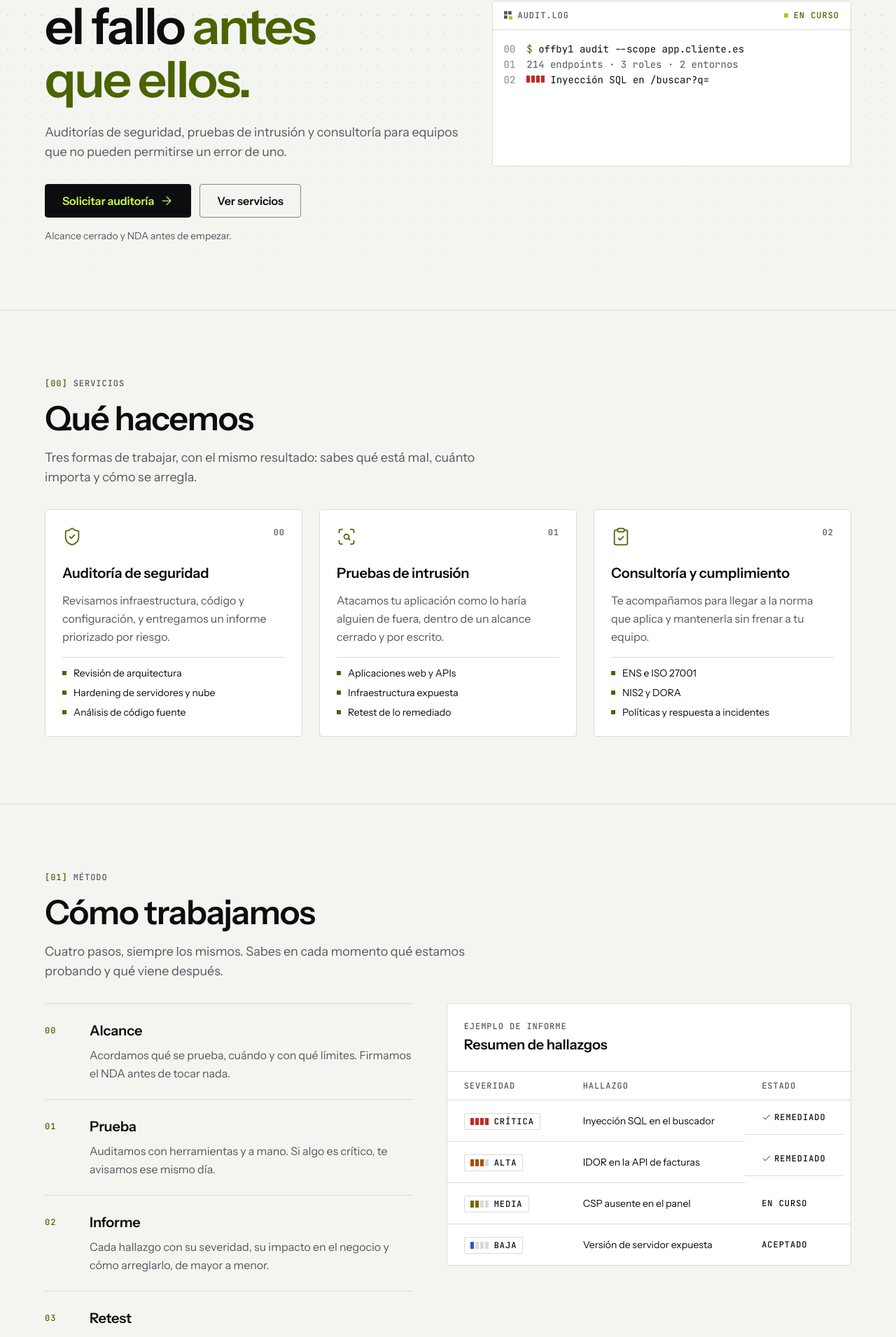
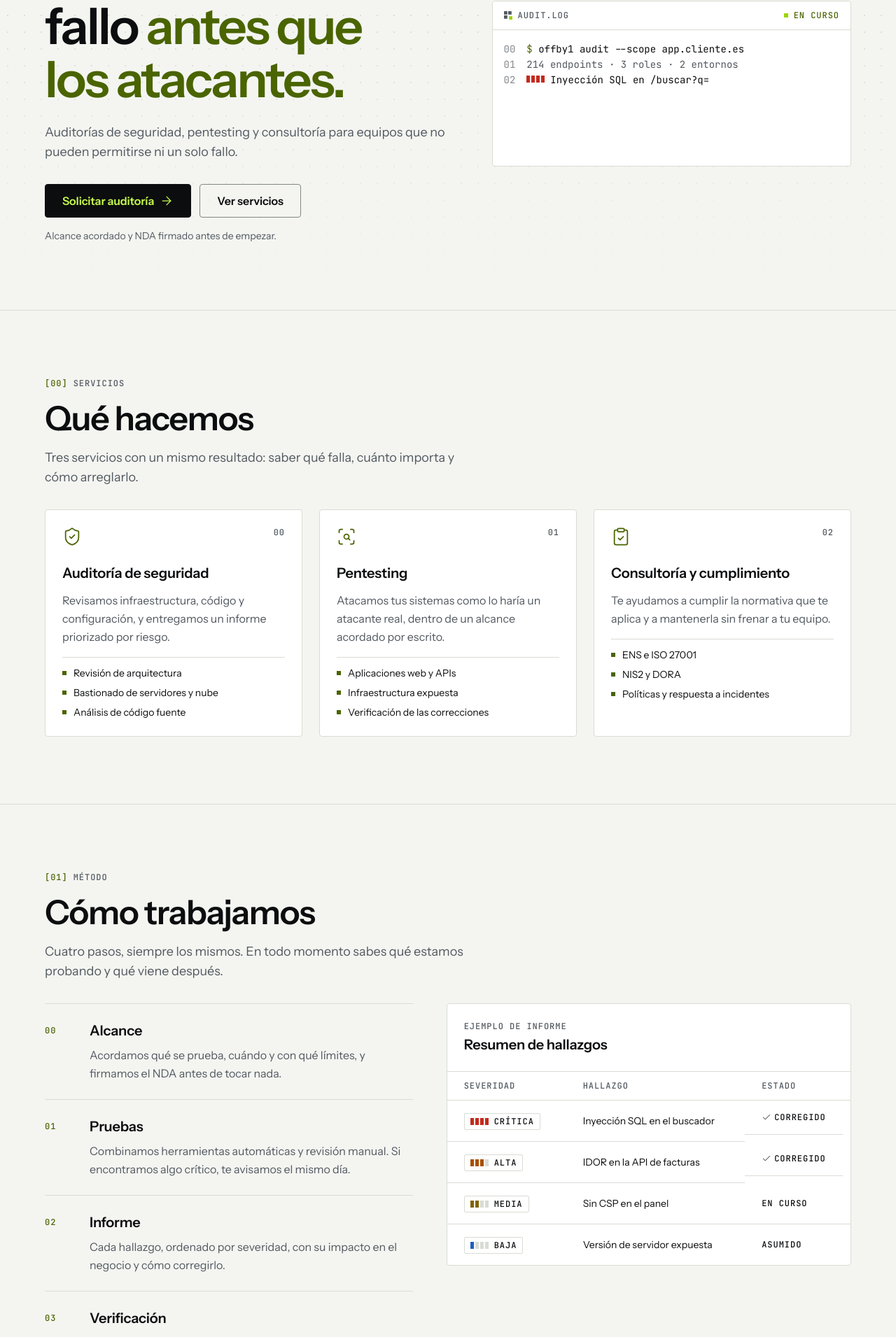
Before and after one commit to 0xc0-homelab/offby1.cc, a Next.js app: page / in a window 1280 px wide. Shown: the part 270-2181 px from the top of the page at 70% size. Built offline with nearby package versions, Linux system fonts and the light colour scheme.

Commit message:
docs: rewrite the spanish copy so it reads natural

```diff
--- a/src/content/es.ts
+++ b/src/content/es.ts
@@ -8,7 +8,7 @@ export const es: Content = {
   meta: {
     title: "offby1 — Auditoría y consultoría de ciberseguridad",
     description:
-      "Auditorías de seguridad, pruebas de intrusión y consultoría para equipos que no pueden permitirse un error de uno.",
+      "Auditorías de seguridad, pentesting y consultoría para equipos que no pueden permitirse ni un solo fallo.",
   },
   nav: {
     links: [
@@ -17,15 +17,15 @@ export const es: Content = {
       { label: "Contacto", href: "#contacto" },
     ],
     cta: { label: "Solicitar auditoría", href: "#contacto" },
-    theme: { label: "Tema", system: "Como el sistema", light: "Claro", dark: "Oscuro" },
+    theme: { label: "Tema", system: "Según el sistema", light: "Claro", dark: "Oscuro" },
   },
   hero: {
     eyebrow: "Auditoría y consultoría de ciberseguridad",
-    title: ["Encontramos el fallo ", "antes que ellos."],
-    lede: "Auditorías de seguridad, pruebas de intrusión y consultoría para equipos que no pueden permitirse un error de uno.",
+    title: ["Encontramos el fallo ", "antes que los atacantes."],
+    lede: "Auditorías de seguridad, pentesting y consultoría para equipos que no pueden permitirse ni un solo fallo.",
     primary: { label: "Solicitar auditoría", href: "#contacto" },
     secondary: { label: "Ver servicios", href: "#servicios" },
-    note: "Alcance cerrado y NDA antes de empezar.",
+    note: "Alcance acordado y NDA firmado antes de empezar.",
     terminal: {
       title: "audit.log",
       status: "En curso",
@@ -35,7 +35,7 @@ export const es: Content = {
         { kind: "out", text: "214 endpoints · 3 roles · 2 entornos" },
         { kind: "finding", level: "critical", text: "Inyección SQL en /buscar?q=" },
         { kind: "finding", level: "high", text: "IDOR en /api/v2/facturas/{id}" },
-        { kind: "finding", level: "medium", text: "CSP ausente en /panel" },
+        { kind: "finding", level: "medium", text: "Sin CSP en /panel" },
         { kind: "finding", level: "low", text: "Versión de servidor expuesta" },
         { kind: "ok", text: "informe priorizado · 4 hallazgos" },
       ],
@@ -45,24 +45,24 @@ export const es: Content = {
     id: "servicios",
     eyebrow: "Servicios",
     title: "Qué hacemos",
-    lede: "Tres formas de trabajar, con el mismo resultado: sabes qué está mal, cuánto importa y cómo se arregla.",
+    lede: "Tres servicios con un mismo resultado: saber qué falla, cuánto importa y cómo arreglarlo.",
     cards: [
       {
         icon: "shield-check",
         title: "Auditoría de seguridad",
         description: "Revisamos infraestructura, código y configuración, y entregamos un informe priorizado por riesgo.",
-        items: ["Revisión de arquitectura", "Hardening de servidores y nube", "Análisis de código fuente"],
+        items: ["Revisión de arquitectura", "Bastionado de servidores y nube", "Análisis de código fuente"],
       },
       {
         icon: "scan-search",
-        title: "Pruebas de intrusión",
-        description: "Atacamos tu aplicación como lo haría alguien de fuera, dentro de un alcance cerrado y por escrito.",
-        items: ["Aplicaciones web y APIs", "Infraestructura expuesta", "Retest de lo remediado"],
+        title: "Pentesting",
+        description: "Atacamos tus sistemas como lo haría un atacante real, dentro de un alcance acordado por escrito.",
+        items: ["Aplicaciones web y APIs", "Infraestructura expuesta", "Verificación de las correcciones"],
       },
       {
         icon: "clipboard-check",
         title: "Consultoría y cumplimiento",
-        description: "Te acompañamos para llegar a la norma que aplica y mantenerla sin frenar a tu equipo.",
+        description: "Te ayudamos a cumplir la normativa que te aplica y a mantenerla sin frenar a tu equipo.",
         items: ["ENS e ISO 27001", "NIS2 y DORA", "Políticas y respuesta a incidentes"],
       },
     ],
@@ -71,22 +71,22 @@ export const es: Content = {
     id: "metodo",
     eyebrow: "Método",
     title: "Cómo trabajamos",
-    lede: "Cuatro pasos, siempre los mismos. Sabes en cada momento qué estamos probando y qué viene después.",
+    lede: "Cuatro pasos, siempre los mismos. En todo momento sabes qué estamos probando y qué viene después.",
     steps: [
-      { title: "Alcance", body: "Acordamos qué se prueba, cuándo y con qué límites. Firmamos el NDA antes de tocar nada." },
-      { title: "Prueba", body: "Auditamos con herramientas y a mano. Si algo es crítico, te avisamos ese mismo día." },
-      { title: "Informe", body: "Cada hallazgo con su severidad, su impacto en el negocio y cómo arreglarlo, de mayor a menor." },
-      { title: "Retest", body: "Cuando lo hayas corregido, volvemos a probarlo y lo marcamos como remediado." },
+      { title: "Alcance", body: "Acordamos qué se prueba, cuándo y con qué límites, y firmamos el NDA antes de tocar nada." },
+      { title: "Pruebas", body: "Combinamos herramientas automáticas y revisión manual. Si encontramos algo crítico, te avisamos el mismo día." },
+      { title: "Informe", body: "Cada hallazgo, ordenado por severidad, con su impacto en el negocio y cómo corregirlo." },
+      { title: "Verificación", body: "Cuando lo corrijas, volvemos a probarlo y confirmamos que está resuelto." },
     ],
     report: {
       label: "Ejemplo de informe",
       title: "Resumen de hallazgos",
       columns: ["Severidad", "Hallazgo", "Estado"],
       findings: [
-        { level: "critical", title: "Inyección SQL en el buscador", status: "Remediado", remediated: true },
-        { level: "high", title: "IDOR en la API de facturas", status: "Remediado", remediated: true },
-        { level: "medium", title: "CSP ausente en el panel", status: "En curso" },
-        { level: "low", title: "Versión de servidor expuesta", status: "Aceptado" },
+        { level: "critical", title: "Inyección SQL en el buscador", status: "Corregido", remediated: true },
+        { level: "high", title: "IDOR en la API de facturas", status: "Corregido", remediated: true },
+        { level: "medium", title: "Sin CSP en el panel", status: "En curso" },
+        { level: "low", title: "Versión de servidor expuesta", status: "Asumido" },
       ],
     },
   },
@@ -94,7 +94,7 @@ export const es: Content = {
     id: "contacto",
     eyebrow: "Contacto",
     title: "Cuéntanos qué necesitas",
-    lede: "Te respondemos con una propuesta de alcance y un plazo. Sin compromiso y sin llamadas de venta.",
+    lede: "Te respondemos con una propuesta de alcance y plazos. Sin compromiso y sin llamadas comerciales.",
     form: {
       name: "Nombre",
       email: "Email corporativo",
@@ -102,15 +102,15 @@ export const es: Content = {
       company: "Empresa",
       need: "¿Qué necesitas?",
       pick: "Elige una opción",
-      options: ["Auditoría de seguridad", "Pruebas de intrusión", "Consultoría y cumplimiento", "Informar de un fallo de seguridad", "Otra cosa"],
+      options: ["Auditoría de seguridad", "Pentesting", "Consultoría y cumplimiento", "Informar de un fallo de seguridad", "Otro"],
       message: "Cuéntanos el contexto",
-      messageHint: "Alcance aproximado, plazos, normativa que aplica. Nada confidencial todavía.",
+      messageHint: "Alcance aproximado, plazos y normativa aplicable. No incluyas nada confidencial todavía.",
       optional: "(opcional)",
       consent: ["Acepto la ", { label: "política de privacidad", href: "/privacidad/" }, " y que offby1 me contacte sobre esta solicitud."],
       submit: "Solicitar propuesta",
-      sending: "Enviando",
-      note: "Respondemos en menos de 24 horas laborables.",
-      sent: "Recibido. Te escribimos en menos de 24 horas laborables.",
+      sending: "Enviando…",
+      note: "Respondemos en un día laborable como máximo.",
+      sent: "Recibido. Te escribimos en un día laborable como máximo.",
       failed: "No hemos podido enviarlo. Inténtalo de nuevo en unos minutos.",
       errors: {
         required: "Este campo es obligatorio.",
@@ -121,13 +121,13 @@ export const es: Content = {
     },
   },
   footer: {
-    tagline: "Auditoría y consultoría de ciberseguridad para equipos que no pueden permitirse un error de uno.",
+    tagline: "Auditoría y consultoría de ciberseguridad para equipos que no pueden permitirse ni un solo fallo.",
     columns: [
       {
         title: "Servicios",
         links: [
           { label: "Auditoría de seguridad", href: "#servicios" },
-          { label: "Pruebas de intrusión", href: "#servicios" },
+          { label: "Pentesting", href: "#servicios" },
           { label: "Consultoría y cumplimiento", href: "#servicios" },
         ],
       },
@@ -176,7 +176,7 @@ export const es: Content = {
           {
             heading: "Qué es esta web",
             paragraphs: [
-              "offby1.cc presenta los servicios de auditoría de seguridad, pruebas de intrusión y consultoría de offby1, y permite pedir una propuesta a través del formulario de contacto. Usarla no supone ningún contrato: cada encargo se acuerda por escrito, con su alcance.",
+              "offby1.cc presenta los servicios de auditoría de seguridad, pentesting y consultoría de offby1, y permite pedir una propuesta a través del formulario de contacto. Usarla no supone ningún contrato: cada encargo se acuerda por escrito, con su alcance.",
             ],
           },
           {
@@ -215,7 +215,7 @@ export const es: Content = {
           {
             heading: "Qué datos tratamos",
             items: [
-              "Si usas el formulario de contacto: tu nombre y tu email y, si los indicas, tu empresa, el servicio que te interesa y el contexto que nos cuentes.",
+              "Si usas el formulario de contacto: tu nombre, tu email y, si los indicas, tu empresa, el servicio que te interesa y el contexto que nos cuentes.",
               "De cada visita: la dirección IP, la fecha y hora, la página pedida y el navegador, en los registros del servidor.",
             ],
           },
@@ -269,7 +269,7 @@ export const es: Content = {
           {
             heading: "Lo único que guarda tu navegador",
             paragraphs: [
-              "Si eliges el tema claro u oscuro, tu navegador guarda esa preferencia en su almacenamiento local (la clave offby1-theme) para recordarla en tu próxima visita. Solo se guarda si la eliges, nunca se envía a nuestro servidor y desaparece si vuelves a «Como el sistema» o borras los datos del sitio.",
+              "Si eliges el tema claro u oscuro, tu navegador guarda esa preferencia en su almacenamiento local (la clave offby1-theme) para recordarla en tu próxima visita. Solo se guarda si la eliges, nunca se envía a nuestro servidor y desaparece si vuelves a «Según el sistema» o borras los datos del sitio.",
             ],
           },
           {
@@ -287,8 +287,8 @@ export const es: Content = {
           {
             paragraphs: [
               "Si has encontrado un fallo de seguridad en offby1.cc o en cualquier sistema nuestro, queremos saberlo.",
-              "Usa el formulario de contacto y elige «Informar de un fallo de seguridad». Cuéntanos qué has visto y cómo reproducirlo. Te respondemos en menos de 3 días laborables y te contamos cómo vamos.",
-              "No accedas a datos de otras personas, no degrades el servicio y danos un plazo razonable para corregirlo antes de publicarlo. Si lo haces así, no emprenderemos ninguna acción contra ti.",
+              "Usa el formulario de contacto y elige «Informar de un fallo de seguridad». Cuéntanos qué has visto y cómo reproducirlo. Te respondemos en 3 días laborables como máximo y te mantenemos al tanto.",
+              "No accedas a datos de otras personas, no degrades el servicio y danos un plazo razonable para corregirlo antes de publicarlo. Si lo haces así, no tomaremos ninguna acción legal contra ti.",
             ],
           },
         ],
```
